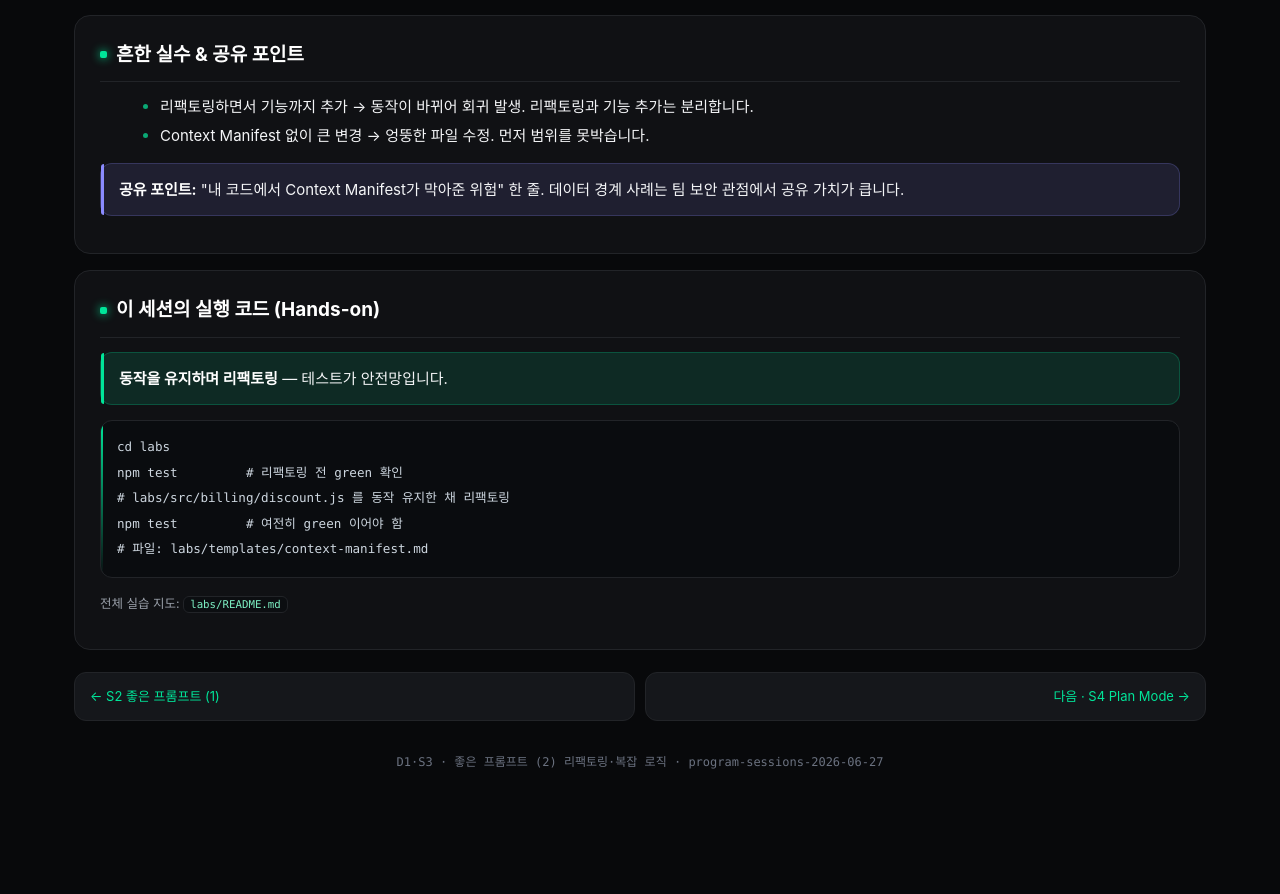
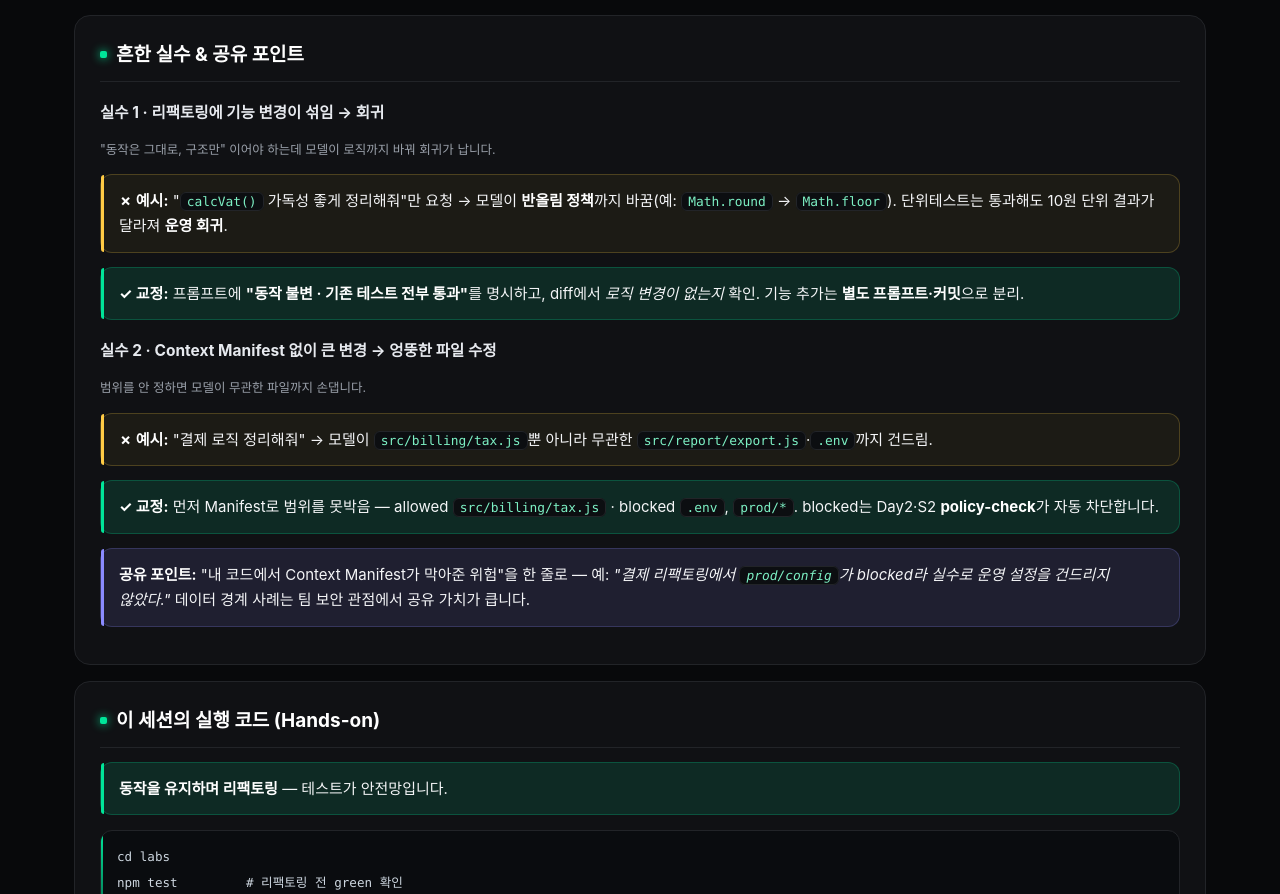
Before and after one commit to ijhan-biz/ghcp-sessions, a plain HTML site: page docs/d1-s3.html in a window 1280 px wide. Shown: the part 2333-3227 px from the top of the page. Before the commit the page ends 3195 px from the top, so only its background shows below. Drawn offline with Linux system fonts and the light colour scheme.

Commit message:
docs(course): d1-s3 '흔한 실수 & 공유 포인트'에 예시 포함
두 실수(리팩토링에 기능변경 섞임·Manifest 없는 큰 변경)에 결제(calcVat) 도메인
구체 예시(✗ 상황 → ✓ 교정) 추가. 공유 포인트도 예시 문장으로 보강.

```diff
--- a/docs/d1-s3.html
+++ b/docs/d1-s3.html
@@ -86,11 +86,18 @@
 
 <section class="section">
   <h2>흔한 실수 &amp; 공유 포인트</h2>
-  <ul>
-    <li>리팩토링하면서 기능까지 추가 → 동작이 바뀌어 회귀 발생. 리팩토링과 기능 추가는 분리합니다.</li>
-    <li>Context Manifest 없이 큰 변경 → 엉뚱한 파일 수정. 먼저 범위를 못박습니다.</li>
-  </ul>
-  <div class="callout note"><strong>공유 포인트:</strong> "내 코드에서 Context Manifest가 막아준 위험" 한 줄. 데이터 경계 사례는 팀 보안 관점에서 공유 가치가 큽니다.</div>
+
+  <h3>실수 1 · 리팩토링에 기능 변경이 섞임 → 회귀</h3>
+  <p class="small">"동작은 그대로, 구조만" 이어야 하는데 모델이 로직까지 바꿔 회귀가 납니다.</p>
+  <div class="callout warn"><strong>✗ 예시:</strong> "<code>calcVat()</code> 가독성 좋게 정리해줘"만 요청 → 모델이 <strong>반올림 정책</strong>까지 바꿈(예: <code>Math.round</code> → <code>Math.floor</code>). 단위테스트는 통과해도 10원 단위 결과가 달라져 <strong>운영 회귀</strong>.</div>
+  <div class="callout ok"><strong>✓ 교정:</strong> 프롬프트에 <strong>"동작 불변 · 기존 테스트 전부 통과"</strong>를 명시하고, diff에서 <em>로직 변경이 없는지</em> 확인. 기능 추가는 <strong>별도 프롬프트·커밋</strong>으로 분리.</div>
+
+  <h3>실수 2 · Context Manifest 없이 큰 변경 → 엉뚱한 파일 수정</h3>
+  <p class="small">범위를 안 정하면 모델이 무관한 파일까지 손댑니다.</p>
+  <div class="callout warn"><strong>✗ 예시:</strong> "결제 로직 정리해줘" → 모델이 <code>src/billing/tax.js</code>뿐 아니라 무관한 <code>src/report/export.js</code>·<code>.env</code>까지 건드림.</div>
+  <div class="callout ok"><strong>✓ 교정:</strong> 먼저 Manifest로 범위를 못박음 — allowed <code>src/billing/tax.js</code> · blocked <code>.env</code>, <code>prod/*</code>. blocked는 Day2·S2 <strong>policy-check</strong>가 자동 차단합니다.</div>
+
+  <div class="callout note"><strong>공유 포인트:</strong> "내 코드에서 Context Manifest가 막아준 위험"을 한 줄로 — 예: <em>"결제 리팩토링에서 <code>prod/config</code>가 blocked라 실수로 운영 설정을 건드리지 않았다."</em> 데이터 경계 사례는 팀 보안 관점에서 공유 가치가 큽니다.</div>
 </section>
 
 <section class="section">
```
